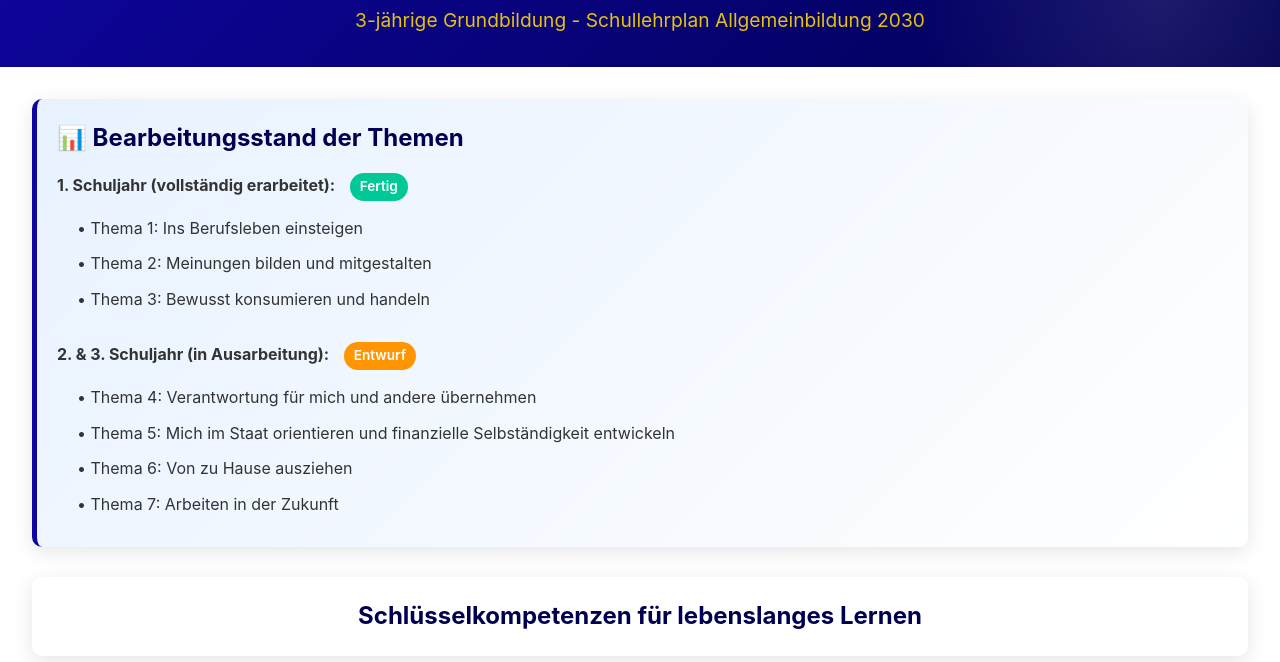
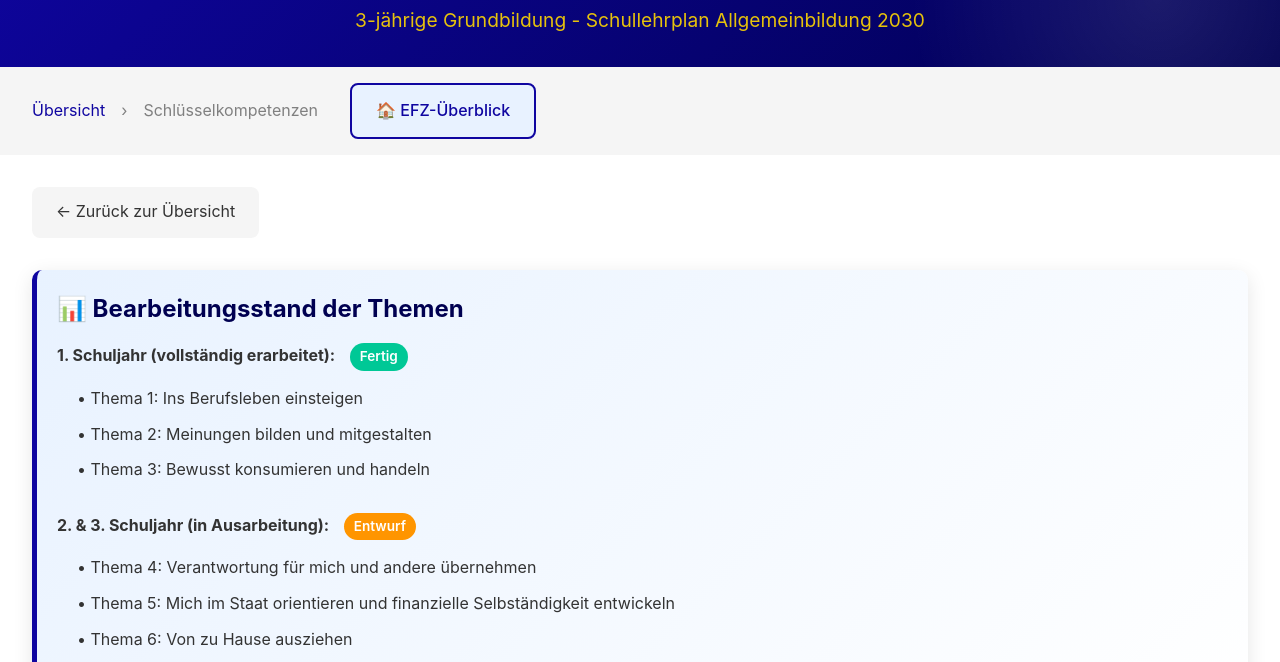
Before and after one commit to LK-ch/TEST-BE-abu-slp-2030-digital, a plain HTML site: page docs/grundbildung-efz3/schluesselkompetenzen.html in a window 1280 px wide. Shown: the part 138-800 px from the top of the page. Drawn offline with Linux system fonts and the light colour scheme.

Commit message:
Update schluesselkompetenzen.html

```diff
--- a/docs/grundbildung-efz3/schluesselkompetenzen.html
+++ b/docs/grundbildung-efz3/schluesselkompetenzen.html
@@ -85,6 +85,76 @@
             font-size: 1rem;
             color: var(--zh-yellow);
             margin-top: 0.5rem;
+        }
+
+        /* Navigation Breadcrumb */
+        .nav-breadcrumb {
+            background-color: var(--zh-gray);
+            padding: 1rem 2rem;
+            display: flex;
+            align-items: center;
+            gap: 1rem;
+        }
+
+        .nav-breadcrumb a {
+            color: var(--zh-blue);
+            text-decoration: none;
+            transition: all 0.3s ease;
+            cursor: pointer;
+        }
+
+        .nav-breadcrumb a:hover {
+            text-decoration: underline;
+        }
+
+        .nav-breadcrumb span {
+            color: var(--zh-text);
+            opacity: 0.6;
+        }
+
+        /* Back Button */
+        .back-btn {
+            background: var(--zh-gray);
+            border: none;
+            padding: 0.8rem 1.5rem;
+            border-radius: 8px;
+            cursor: pointer;
+            display: inline-flex;
+            align-items: center;
+            gap: 0.5rem;
+            margin-bottom: 2rem;
+            transition: all 0.3s ease;
+            text-decoration: none;
+            color: var(--zh-text);
+        }
+
+        .back-btn:hover {
+            background: var(--zh-light-blue);
+            transform: translateX(-5px);
+            text-decoration: none;
+            color: var(--zh-text);
+        }
+
+        .efz-link {
+            background: var(--zh-light-blue);
+            color: var(--zh-dark-blue);
+            border: 2px solid var(--zh-blue);
+            padding: 0.8rem 1.5rem;
+            border-radius: 8px;
+            cursor: pointer;
+            display: inline-flex;
+            align-items: center;
+            gap: 0.5rem;
+            margin-left: 1rem;
+            text-decoration: none;
+            transition: all 0.3s ease;
+            font-weight: 500;
+        }
+
+        .efz-link:hover {
+            background: var(--zh-blue);
+            color: white;
+            transform: translateY(-2px);
         }
 
         /* Container */
@@ -437,6 +507,15 @@
             .kacheln-container {
                 grid-template-columns: 1fr 1fr;
             }
+
+            .nav-breadcrumb {
+                padding: 1rem;
+            }
+
+            .efz-link {
+                padding: 0.6rem 1rem;
+                font-size: 0.9rem;
+            }
         }
     </style>
 </head>
@@ -448,8 +527,19 @@
         <p class="subtitle">3-jährige Grundbildung - Schullehrplan Allgemeinbildung 2030</p>
     </header>
 
+    <!-- Navigation Breadcrumb -->
+    <nav class="nav-breadcrumb">
+        <a href="index.html">Übersicht</a>
+        <span>›</span>
+        <span>Schlüsselkompetenzen</span>
+        <a href="index.html" class="efz-link">🏠 EFZ-Überblick</a>
+    </nav>
+
     <!-- Main Container -->
     <div class="container">
+        <a href="zirkularitaet.html" class="back-btn">
+            ← Zurück zur Übersicht
+        </a>
         <!-- Status Info -->
         <div class="status-info">
             <h2>📊 Bearbeitungsstand der Themen</h2>
```
